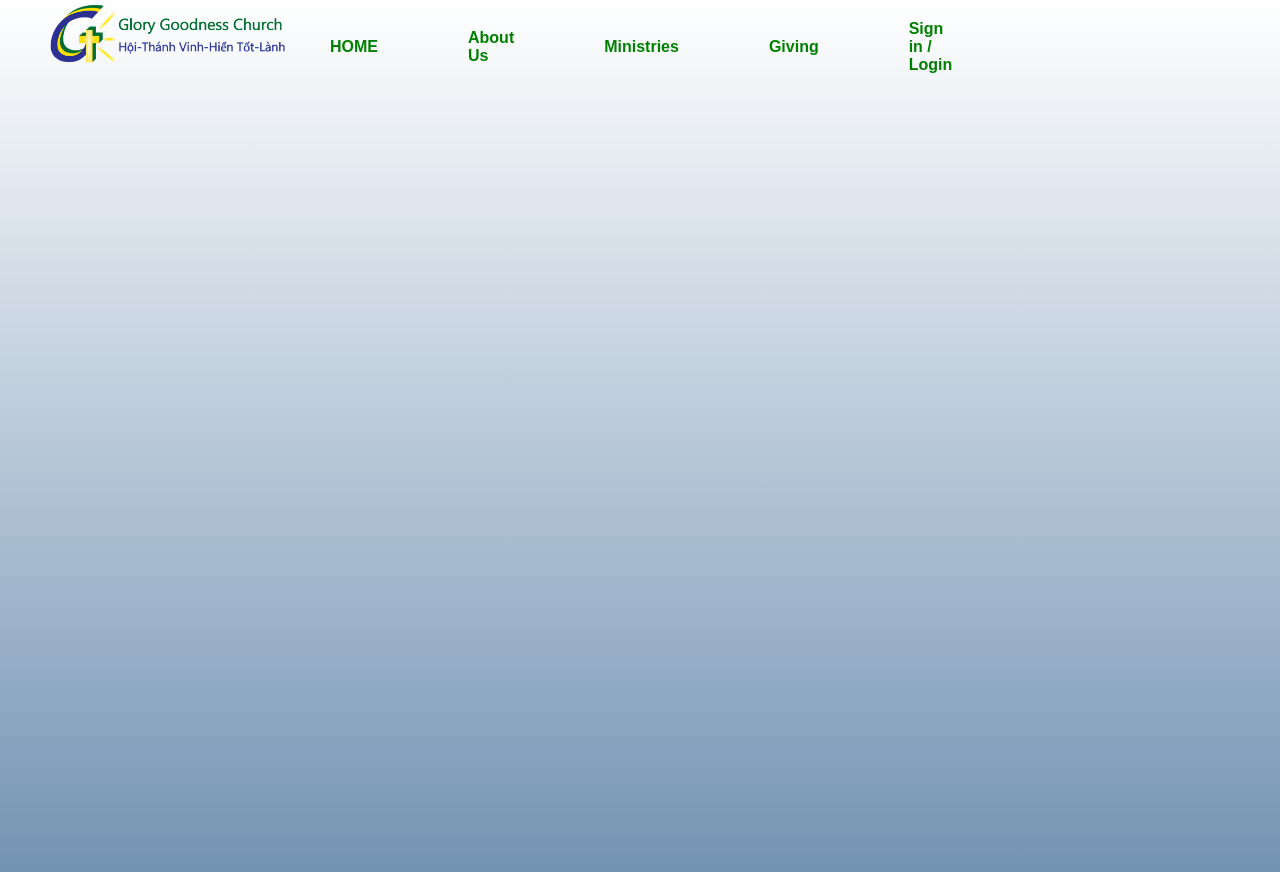
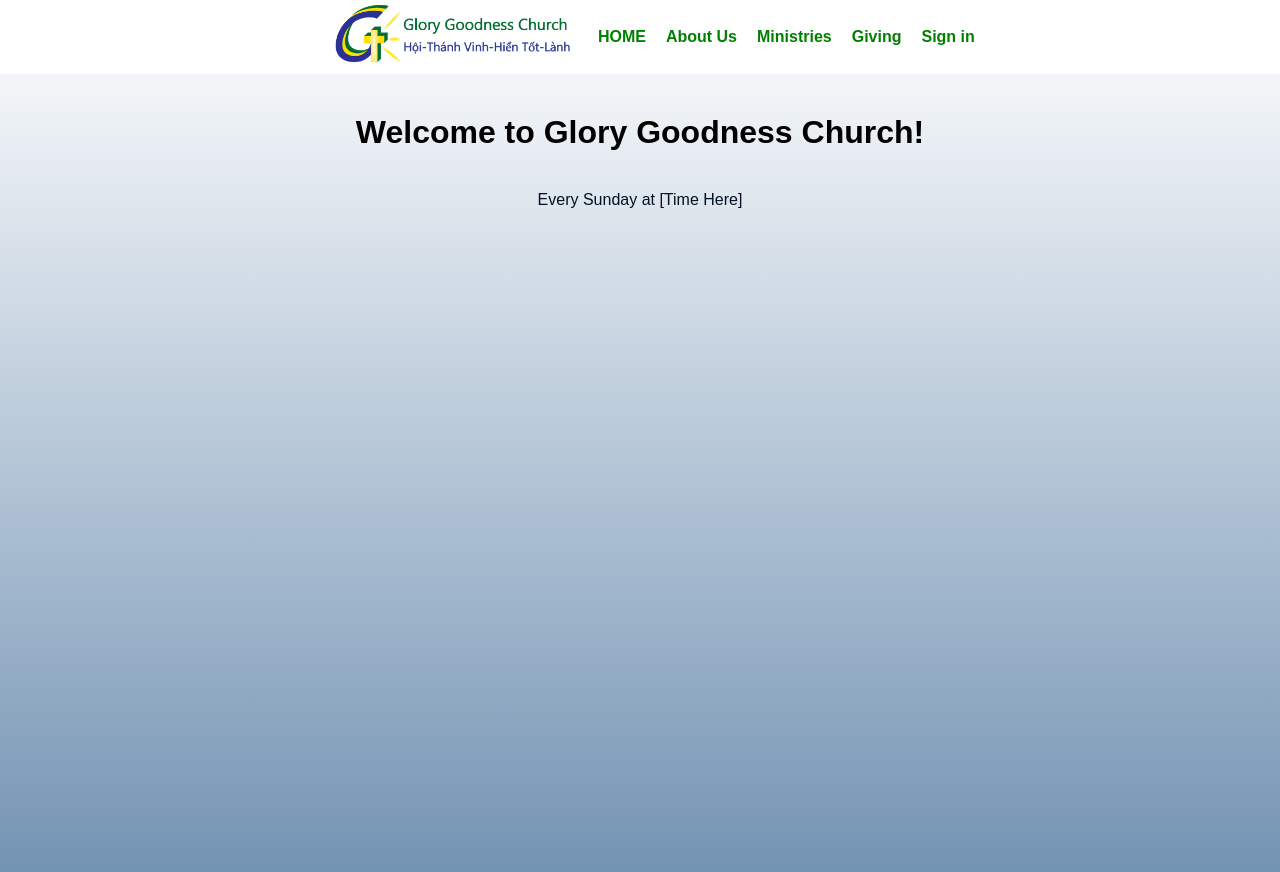
Before and after one commit to tenderconflict/GloryGoodnessWebsite, a PHP site: page /GloryG.html in a window 1280 px wide. Run offline with PHP 8.4, Linux system fonts and the light colour scheme.

Commit message:
navigation bar, submenus, and content
submenus are no longer jumping when hovered. still need visual upgrade. bare bones website but it will get there eventually.

```diff
--- a/GloryG.html
+++ b/GloryG.html
@@ -3,6 +3,7 @@
 <head>
     <title>Glory Goodness Church</title>
     <link rel="stylesheet" href="styles.css">
+    <meta name="viewport" content="width=device-width, initial-scale=1.0">
 
 </head>
 
@@ -11,25 +12,69 @@
         <div class="navbar">
             <div class="icon">
                 <h2 class="logo"> </h2>
-                <img src="GGCLogo.png" alt="ChurchLogo" height= "70">
+
             </div>
 
-            <div class="menu">
-                <ul>
-                    <li><a href="#">HOME</a></li>
-                    <li><a href="#">About Us</a></li>
-                    <li><a href="#">Ministries</a></li>
-                    <li><a href="#">Giving</a></li>
-                    <li><a href="#">Sign in / Login</a></li>
-                </ul>
+            <div class="login">
+
             </div>
 
 
 
 
+            <div class="menu">
+                <ul>
+                    <!-- clicking home should bring you to the homepage-TD -->
+                <li><a href="#"><img src="GGCLogo.png" alt="ChurchLogo" height= "70"></a></li>
 
 
+                    <li><a href="#">HOME</a></li>
+
+
+                    <li class="has-submenu"><a href="#">About Us</a>
+
+
+                        <ul class="submenu">
+                            <li><a href="#">Mission & Vision</a></li>
+                            <li><a href="#">Church Staff</a></li>
+                            <li><a href="#">Church History</a></li>
+                            <!--more may be added in the future here -TD -->
+                        </ul>
+
+
+                    </li>
+
+
+                    <li><a href="#">Ministries</a>
+
+                        <ul class="submenu">
+                            <li><a href="https://www.youtube.com/">Church Event Calendar</a></li>
+                            <li><a href="#">Weekly Activity</a></li>
+                            <li><a href="#">Glory Goodness School</a></li>
+
+                        </ul>
+
+
+                    </li>
+
+
+                    <li><a href="#">Giving</a></li>
+
+                    <li><a href="#">Sign in</a></li>
+
+                </ul>
+            </div>
         </div>
+
+        <div class="content">
+            <h1>Welcome to Glory Goodness Church!</h1>
+        </div>
+        <div class="paragraph-content">
+            <p>Every Sunday at [Time Here]</p>
+            <!--obviously change this -TD -->
+        </div>
+
+
     </div>
 
 </body>
--- a/styles.css
+++ b/styles.css
@@ -1,3 +1,5 @@
+/*code may be messy, sorry! -TD*/
+
 *{
     margin: 0;
     padding: 0;
@@ -13,49 +15,75 @@
 }
 
 .navbar{
-    width:1200px;
-    height: 75px;
-    margin: auto;
+    /*background: linear-gradient(to top, white, #7393B3);*/
+    width: 100%;
+    height: auto;
+    background-color: white;
 }
 
-.icon{
-    width: 200px;
-    float: left;
-    height: 70px;
-}
-
-
-/*might not need this*/
-.logo{
-        color:green;
-
+.header {
+    display: flex;
+    justify-content: space-between;
+    align-items: center;
+    padding: 10px 20px;
 }
 
 
 
-.menu{
-    width: 400px;
-    float: left;
-    height: 70px;
+/*might not need this-TD*/
+
+.login a {
+    list-style: none;
+    text-decoration: none;
+    color: green;
+    font-family: Arial, Helvetica, sans-serif;
+    font-weight: bold;
+    transition: .5s ease-in-out;
 }
 
-/* This deals with the navigation and menu bars*/
+
+
+
+.menu{
+    display: flex;
+    justify-content: center;
+    align-items: center;
+    list-style: none;
+    margin: 0;
+    padding: 0;
+
+}
+
+/* This deals with the navigation and menu bars-TD*/
 ul{
+
+list-style: none;
 float:left;
 display: flex;
 justify-content: center;
 align-items: center;
 }
 
+.menu ul li {
+    list-style: none;
+    margin-left: 20px;
+    font-size: 16px;
+    position: relative;
+}
 
 
-ul li{
-    list-style: none;
-    margin-left: 90px;
-    margin-top: 20px;
-    font-size: 16px;
+.menu ul li a:hover {
+    color: rgb(214, 193, 0);
 }
-/*Home, About, Ministries, ETC...*/
+
+
+
+
+
+
+
+
+/*cosmetics Home, About, Ministries, ETC...-TD*/
 ul li a{
     text-decoration: none;
     color: green;
@@ -63,9 +91,55 @@ ul li a{
     font-weight: bold;
     transition: .5s ease-in-out;
 }
-/*transition hovering color*/
+
+
+/*transition hovering color-TD*/
 ul li a:hover{
     color: rgb(214, 193, 0);
 }
 
-/*6:45*/
+
+
+
+
+
+/*when hovering this will show the submenus-TD*/
+ul .submenu {
+    display: none;
+    position: absolute;
+    top: 100%;
+    left: 0;
+    background-color: #f9f9f9;
+    border: 1px solid #ddd;
+}
+
+ul li:hover .submenu {
+    display:block;
+}
+
+
+
+.content {
+    display: flex;
+    justify-content: center;
+    align-items: center;
+    font-family: Arial, Helvetica, sans-serif;
+
+    padding: 20px;
+    margin: 20px;
+}
+
+
+/*putting this here so header isnt beside the paragraph content -TD*/
+.header-content {
+    text-align: center;
+    margin-bottom: 10px;
+
+
+}
+.paragraph-content {
+    text-align: center;
+    font-family: Arial, Helvetica, sans-serif;
+
+    color: rgb(1, 19, 37);
+}
```
